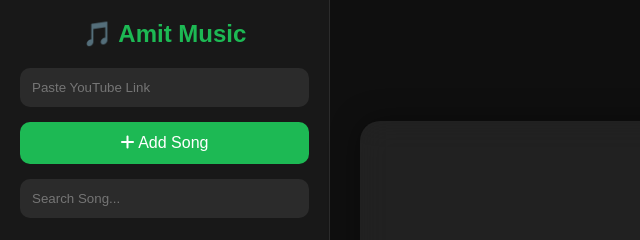
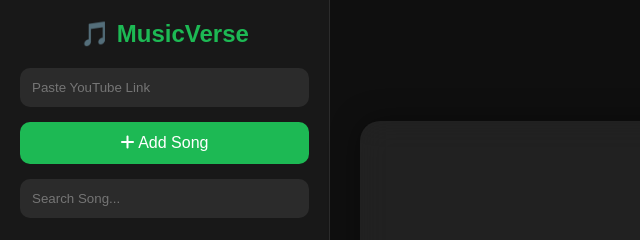
Before and after one commit to amitsuryoday04/MusicVerse, a plain HTML site: page index.html in a window 1280 px wide. Shown: the top 240 px of the page, 0-640 px from the left. Drawn offline with Linux system fonts and the light colour scheme.

Commit message:
Rename 'Amit Music' to 'MusicVerse' in sidebar

```diff
--- a/index.html
+++ b/index.html
@@ -11,7 +11,7 @@
 <body>
 
 <div class="sidebar">
-    <h2>🎵 Amit Music</h2>
+    <h2>🎵 MusicVerse</h2>
 
     <input type="text" id="songLink"
     placeholder="Paste YouTube Link">
```
